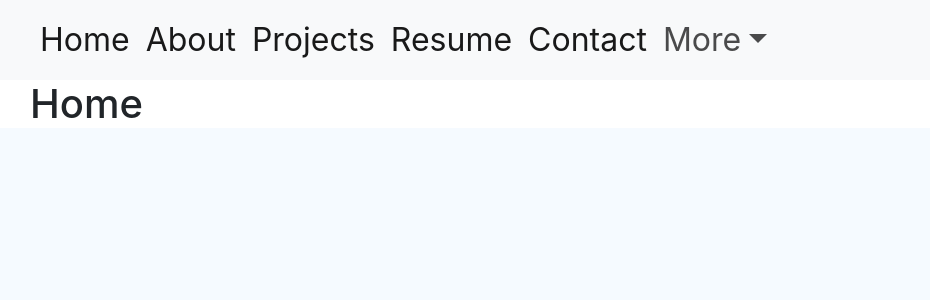
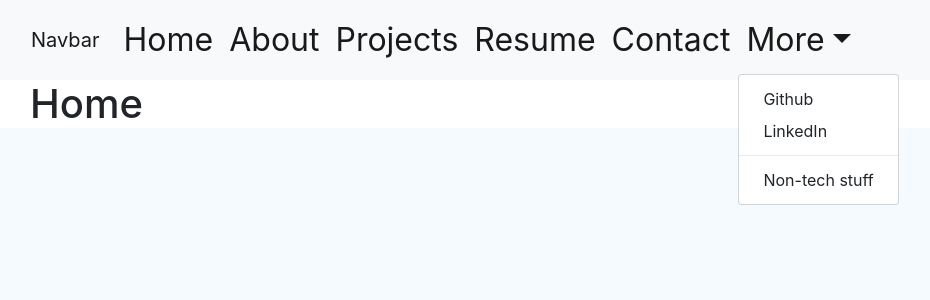
Before and after one commit to egrivalsky/portfolio, a React (Create React App) app: page / in a window 1280 px wide. Both pictures are taken after a click on the button "More". Shown: the top 300 px of the page, without its empty margins (85-1015 px from the left). Built offline with nearby package versions, Linux system fonts and the light colour scheme.

Commit message:
small styling changes

```diff
--- a/package.json
+++ b/package.json
@@ -1,6 +1,6 @@
 {
   "name": "portfolio",
-  "homepage": "https://portfolio.erikgrivalsky.com",
+  "homepage": "https://erikgrivalsky.com/portfolio",
   "version": "0.1.0",
   "private": true,
   "dependencies": {
--- a/public/index.html
+++ b/public/index.html
@@ -41,5 +41,6 @@
       To begin the development, run `npm start` or `yarn start`.
       To create a production bundle, use `npm run build` or `yarn build`.
     -->
+    <script src="https://cdn.jsdelivr.net/npm/bootstrap@5.0.0-beta3/dist/js/bootstrap.bundle.min.js" integrity="sha384-JEW9xMcG8R+pH31jmWH6WWP0WintQrMb4s7ZOdauHnUtxwoG2vI5DkLtS3qm9Ekf" crossorigin="anonymous"></script>
   </body>
 </html>
--- a/src/App.js
+++ b/src/App.js
@@ -12,10 +12,11 @@ function App() {
                           <Router>
       <header>
       <nav class="navbar navbar-expand-lg navbar-light bg-light">
-                <a class="navbar-brand" href="#"></a>
-                <button class="navbar-toggler" type="button" data-toggle="collapse" data-target="#navbarSupportedContent" aria-controls="navbarSupportedContent" aria-expanded="false" aria-label="Toggle navigation">
-                    <span class="navbar-toggler-icon"></span>
-                    </button>
+  <div class="container-fluid">
+    <a class="navbar-brand" href="#">Navbar</a>
+    <button class="navbar-toggler" type="button" data-bs-toggle="collapse" data-bs-target="#navbarNavDropdown" aria-controls="navbarNavDropdown" aria-expanded="false" aria-label="Toggle navigation">
+      <span class="navbar-toggler-icon"></span>
+    </button>
 
                 <div class="collapse navbar-collapse" id="navbarSupportedContent">
                     <ul class="navbar-nav mr-auto">
@@ -36,21 +37,31 @@ function App() {
                         <Link to='/contact' class="nav-link">Contact</Link>
                         </li>
                         <li class="nav-item dropdown">
-                            <a class="nav-link dropdown-toggle" href="#" id="navbarDropdown" role="button" data-toggle="dropdown" aria-haspopup="true" aria-expanded="false">
+                            <a class="nav-link dropdown-toggle" href="#" id="navbarDropdown" role="button" data-bs-toggle="dropdown" aria-haspopup="true" aria-expanded="false">
                                 More
                             </a>
-                            <div class="dropdown-menu" aria-labelledby="navbarDropdown">
-                                <a class="dropdown-item" href="#">Github</a>
-                                <a class="dropdown-item" href="#">Linkedin</a>
-                                <div class="dropdown-divider"></div>
-                                <a class="dropdown-item" href="#">Non-tech Stuff</a>
-                            </div>
-                        </li>
+                            <ul class="dropdown-menu" aria-labelledby="navbarDropdown">
+            <li><a class="dropdown-item" href="http://www.github.com/egrivalsky" target="_blank">Github</a></li>
+            <li><a class="dropdown-item" href="http://www.linkedin.com/in/erikgrivalsky" target="_blank">LinkedIn</a></li>
+            <li><hr class="dropdown-divider" /></li>
+            <li><a class="dropdown-item" >Non-tech stuff</a></li>
+          </ul>
+        </li>
+        {/* <li class="nav-item">
+          <a class="nav-link disabled" href="#" tabindex="-1" aria-disabled="true">Disabled</a>
+        </li> */}
+      </ul>
+      {/* <form class="d-flex">
+        <input class="form-control me-2" type="search" placeholder="Search" aria-label="Search" />
+        <button class="btn btn-outline-success" type="submit">Search</button>
+      </form> */}
+    </div>
+    </div>
+    </nav>
 
-                    </ul>
-                </div>
-            </nav>
-      </header>
+    </header>
+
+
       <body>
 
             <Route exact path='/' component={Home} />
```
Also changed, not shown: public/logo192.png (deleted), public/logo512.png (deleted).
